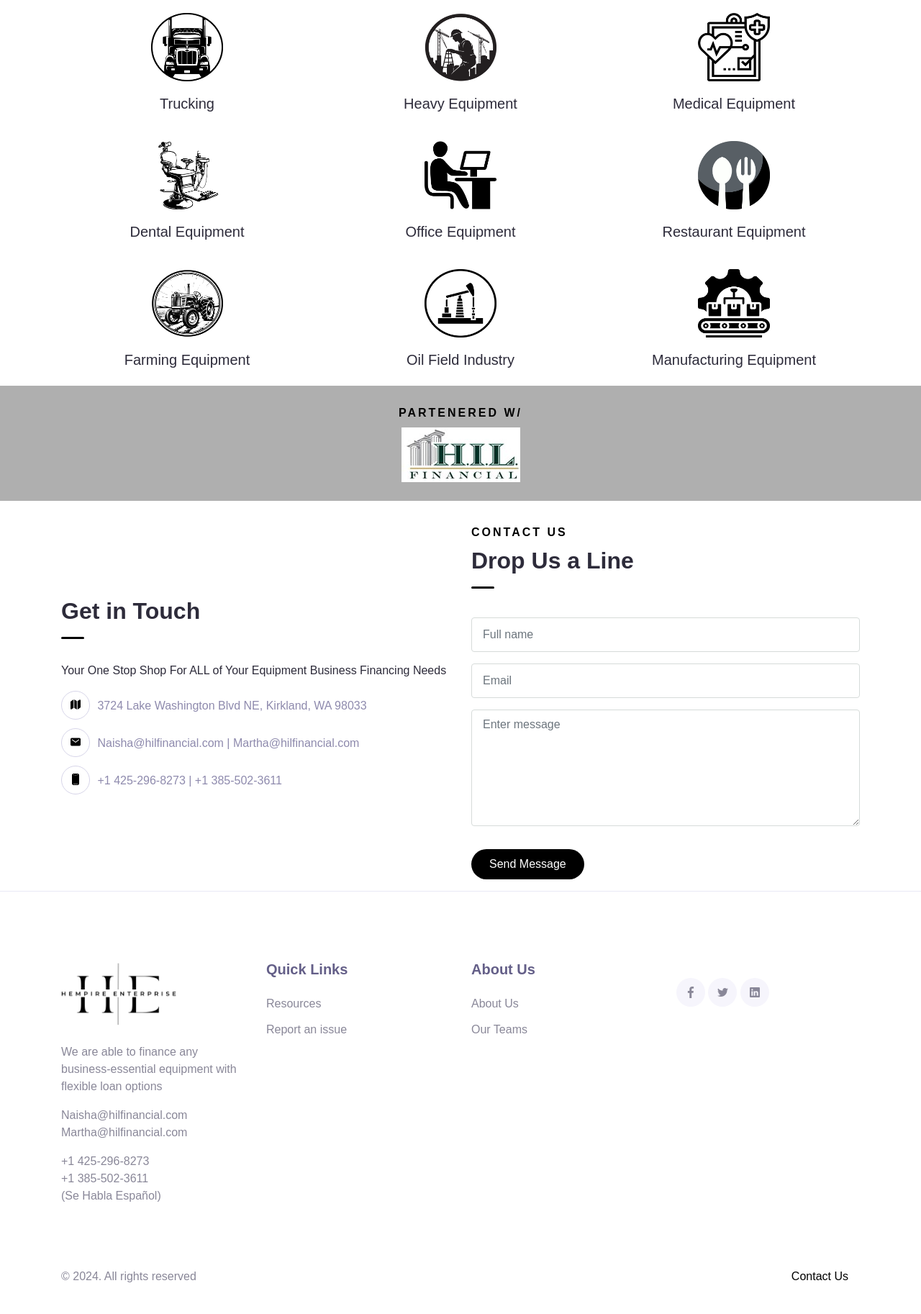
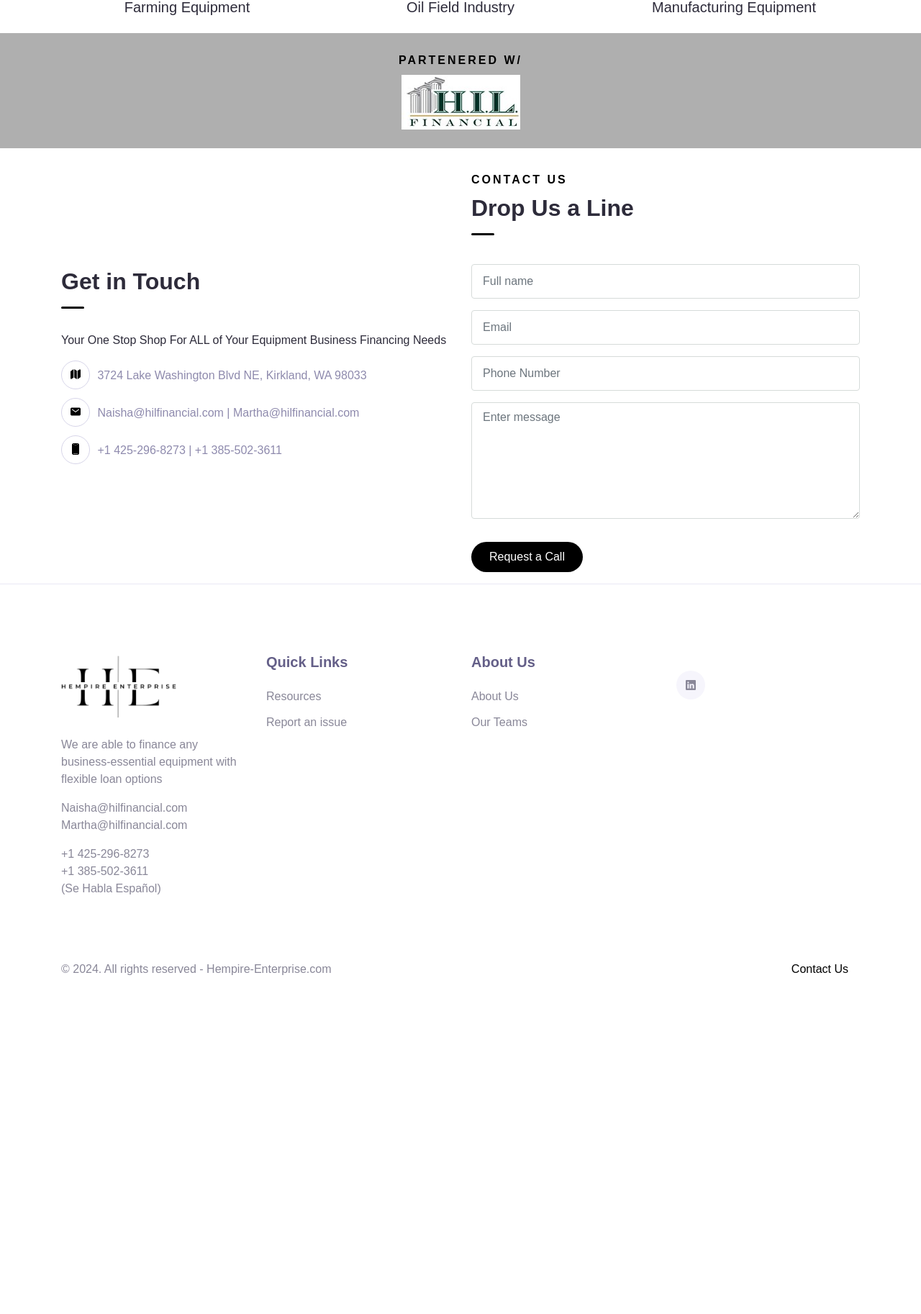
Before and after one commit to papykabukanyi/optionthree, a Flask app: page / in a window 1280 px wide. Shown: the part 1978-3804 px from the top of the page at 72% size. After the commit the page ends 3333 px from the top, so only its background shows below. Run offline with Flask 2, Linux system fonts and the light colour scheme; some libraries are stand-ins or nearby versions; some web fonts are replaced.

Commit message:
ready for production

```diff
--- a/app.py
+++ b/app.py
@@ -1,232 +1,3 @@
-# import os
-# from flask import Flask, request, render_template, redirect, url_for, flash
-# from werkzeug.utils import secure_filename
-# from fpdf import FPDF
-# import smtplib
-# from email.mime.multipart import MIMEMultipart
-# from email.mime.text import MIMEText
-# from email.mime.base import MIMEBase
-# from email import encoders
-
-# app = Flask(__name__)
-# app.config['UPLOAD_FOLDER'] = 'uploads'
-# app.config['ALLOWED_EXTENSIONS'] = {'pdf'}
-
-# if not os.path.exists(app.config['UPLOAD_FOLDER']):
-#     os.makedirs(app.config['UPLOAD_FOLDER'])
-
-# def allowed_file(filename):
-#     return '.' in filename and \
-#            filename.rsplit('.', 1)[1].lower() in app.config['ALLOWED_EXTENSIONS']
-
-# # Function to create PDF with styled content
-# def create_pdf(data, files):
-#     pdf = FPDF()
-#     pdf.add_page()
-#     pdf.set_font("Arial", size=12)
-
-#     # Add logos
-#     pdf.image('static/assets/img/Logo.png', 10, 8, 33)
-#     pdf.image('static/assets/img/clients/hil.png', 170, 8, 33)
-#     pdf.ln(30)  # Reduced space after logos
-
-#     # Business Information
-#     pdf.set_font("Arial", 'B', 8)
-#     pdf.cell(0, 8, txt="Business Information", ln=True)  # Reduced line height
-#     pdf.set_font("Arial", size=6)
-#     pdf.cell(0, 6, txt=f"Company Name: {data.get('company_name', '')}", ln=True)
-#     pdf.cell(0, 6, txt=f"Time in Business: {data.get('time_in_business', '')}", ln=True)
-#     pdf.cell(0, 6, txt=f"Address: {data.get('address_line_1', '')}, {data.get('city', '')}, {data.get('state', '')} {data.get('zip_code', '')}", ln=True)
-#     pdf.cell(0, 6, txt=f"Company Email: {data.get('company_email', '')}", ln=True)
-#     pdf.cell(0, 6, txt=f"Company Phone: {data.get('company_phone', '')}", ln=True)
-#     pdf.cell(0, 6, txt=f"EIN / TAX ID Number: {data.get('ein', '')}", ln=True)
-#     pdf.cell(0, 6, txt=f"Type of Business: {data.get('business_type', '')}", ln=True)
-#     pdf.ln(4)  # Small space before next section
-
-#     # Borrower Information
-#     pdf.set_font("Arial", 'B', 8)
-#     pdf.cell(0, 8, txt="Borrower Information", ln=True)
-#     pdf.set_font("Arial", size=6)
-#     pdf.cell(0, 6, txt=f"Name: {data.get('borrower_first_name', '')} {data.get('borrower_last_name', '')}", ln=True)
-#     pdf.cell(0, 6, txt=f"Percent Ownership: {data.get('borrower_ownership', '')}", ln=True)
-#     pdf.cell(0, 6, txt=f"SSN: {data.get('borrower_ssn', '')}", ln=True)
-#     pdf.cell(0, 6, txt=f"Phone: {data.get('borrower_phone', '')}", ln=True)
-#     pdf.cell(0, 6, txt=f"Email: {data.get('borrower_email', '')}", ln=True)
-#     pdf.cell(0, 6, txt=f"Address: {data.get('borrower_address_line_1', '')}, {data.get('borrower_city', '')}, {data.get('borrower_state', '')} {data.get('borrower_zip_code', '')}", ln=True)
-#     pdf.ln(4)
-
-#     # Co-Applicant Information
-#     pdf.set_font("Arial", 'B', 8)
-#     pdf.cell(0, 8, txt="Co-Applicant Information", ln=True)
-#     pdf.set_font("Arial", size=6)
-#     pdf.cell(0, 6, txt=f"Name: {data.get('coapplicant_first_name', '')} {data.get('coapplicant_last_name', '')}", ln=True)
-#     pdf.cell(0, 6, txt=f"Percent Ownership: {data.get('coapplicant_ownership', '')}", ln=True)
-#     pdf.cell(0, 6, txt=f"SSN: {data.get('coapplicant_ssn', '')}", ln=True)
-#     pdf.cell(0, 6, txt=f"Phone: {data.get('coapplicant_phone', '')}", ln=True)
-#     pdf.cell(0, 6, txt=f"Email: {data.get('coapplicant_email', '')}", ln=True)
-#     pdf.cell(0, 6, txt=f"Address: {data.get('coapplicant_address_line_1', '')}, {data.get('coapplicant_city', '')}, {data.get('coapplicant_state', '')} {data.get('coapplicant_zip_code', '')}", ln=True)
-#     pdf.ln(4)
-
-#     # Loan Request Information
-#     pdf.set_font("Arial", 'B', 8)
-#     pdf.cell(0, 8, txt="Loan Request Information", ln=True)
-#     pdf.set_font("Arial", size=6)
-#     pdf.cell(0, 6, txt=f"Amount of Equipments: {data.get('loan_amount', '')}", ln=True)
-#     pdf.cell(0, 6, txt=f"Max Down Payments: {data.get('max_down_payment', '')}", ln=True)
-#     pdf.cell(0, 6, txt=f"Equipment & Seller Info: {data.get('equipment_seller_info', '')}", ln=True)
-#     pdf.ln(4)
-
-#     # Agreements
-#     pdf.set_font("Arial", 'B', 8)
-#     pdf.cell(0, 8, txt="Agreements", ln=True)
-#     pdf.set_font("Arial", size=2)
-#     pdf.multi_cell(0, 6, txt="Additional information may be required based upon time in business, current credit standing, and application amount. Each individual signing below certifies that the information provided in this credit application is accurate and complete. Each individual signing below authorizes you or any lender or funding source which may be utilized (collectively referred to as 'Lenders') to obtain information from the references listed above and obtain a consumer credit report that will be ongoing and relate not only to the evaluation and/or extension of the business credit requested, but also for purposes of reviewing the account, increasing the credit line on the account (if applicable), taking collection action on the account, and for any other legitimate purpose associated with the account as may be needed from time to time. Each individual signing below further waives any right or claim which such individual would otherwise have under the Fair Credit Reporting Act in the absence of this continuing consent.")
-#     pdf.ln(10)
-
-#     # Attachments
-#     pdf.set_font("Arial", 'B', 8)
-#     pdf.cell(0, 8, txt="Attached Files", ln=True)
-#     pdf.set_font("Arial", size=6)
-#     for file in files:
-#         pdf.cell(0, 6, txt=f"File: {os.path.basename(file)}", ln=True)
-
-#     pdf_filename = os.path.join(app.config['UPLOAD_FOLDER'], "application.pdf")
-#     pdf.output(pdf_filename)
-
-#     return pdf_filename
-
-# @app.route('/form')
-# @app.route('/form.html')
-# def form():
-#     return render_template('form.html')
-
-# @app.route('/submit_form', methods=['POST'])
-# def submit_form():
-#     form_data = request.form.to_dict()
-#     files = request.files.getlist('files')
-#     uploaded_files = []
-
-#     for file in files:
-#         if file and allowed_file(file.filename):
-#             filename = secure_filename(file.filename)
-#             file_path = os.path.join(app.config['UPLOAD_FOLDER'], filename)
-#             file.save(file_path)
-#             uploaded_files.append(file_path)
-
-#     pdf_filename = create_pdf(form_data, uploaded_files)
-
-#     sender_email = 'papykabukanyi@gmail.com'
-#     receiver_email = 'papykabukanyi@gmail.com'
-#     password = 'snwucxupdkadlfef'
-
-#     msg = MIMEMultipart()
-#     msg['From'] = sender_email
-#     msg['To'] = receiver_email
-#     msg['Subject'] = "TEST Form Submission"
-
-#     body = "Please find the attached form submission and supporting documents.-- THIS IS A TEST FILE -- https://betahempire.onrender.com/"
-#     msg.attach(MIMEText(body, 'plain'))
-
-#     with open(pdf_filename, "rb") as attachment:
-#         part = MIMEBase('application', 'octet-stream')
-#         part.set_payload(attachment.read())
-#         encoders.encode_base64(part)
-#         part.add_header('Content-Disposition', f"attachment; filename= {os.path.basename(pdf_filename)}")
-#         msg.attach(part)
-
-#     for file in uploaded_files:
-#         with open(file, "rb") as attachment:
-#             part = MIMEBase('application', 'octet-stream')
-#             part.set_payload(attachment.read())
-#             encoders.encode_base64(part)
-#             part.add_header('Content-Disposition', f"attachment; filename= {os.path.basename(file)}")
-#             msg.attach(part)
-
-#     server = smtplib.SMTP('smtp.gmail.com', 587)
-#     server.starttls()
-#     server.login(sender_email, password)
-#     text = msg.as_string()
-#     server.sendmail(sender_email, receiver_email, text)
-#     server.quit()
-
-#     for file in uploaded_files:
-#         os.remove(file)
-
-#     os.remove(pdf_filename)  # Remove the generated PDF file
-
-#     return render_template('congratulation.html')  # Render confirmation page
-
-# # Confirmation page route
-# @app.route('/congratulation.html')
-# def congratulation():
-#     return render_template('congratulation.html')
-
-# # Additional routes for other pages
-# @app.route('/')
-# @app.route('/index')
-# @app.route('/index.html')
-# def index():
-#     return render_template('index.html')
-
-# @app.route("/contact")
-# @app.route("/contact.html")
-# def contact():
-#     return render_template("contact.html")
-
-# @app.route("/question")
-# @app.route("/question.html")
-# def questions():
-#     return render_template("question.html")
-
-# @app.route("/about")
-# @app.route("/about.html")
-# def about():
-#     return render_template("about.html")
-
-# # Contact form email route
-# @app.route('/send_email', methods=['POST'])
-# def send_email():
-#     full_name = request.form['full_name']
-#     email = request.form['email']
-#     message = request.form['message']
-
-#     sender_email = 'papykabukanyi@gmail.com'
-#     sender_password = 'snwucxupdkadlfef'
-#     receiver_email = 'papykabukanyi@gmail.com'
-
-#     msg = MIMEMultipart()
-#     msg['From'] = sender_email
-#     msg['To'] = receiver_email
-#     msg['Subject'] = "New Contact Form Submission"
-
-#     body = f"Name: {full_name}\nEmail: {email}\nMessage: {message}"
-#     msg.attach(MIMEText(body, 'plain'))
-
-#     try:
-#         server = smtplib.SMTP('smtp.gmail.com', 587)
-#         server.starttls()
-#         server.login(sender_email, sender_password)
-#         text = msg.as_string()
-#         server.sendmail(sender_email, receiver_email, text)
-#         server.quit()
-#         flash('Message sent successfully!')
-#     except Exception as e:
-#         flash('Failed to send message. Please try again later.')
-
-#     return redirect(url_for('email_sent'))
-
-# @app.route('/email_sent.html')
-# def email_sent():
-#     return render_template('email_sent.html')
-
-# if __name__ == "__main__":
-#     app.secret_key = 'supersecretkey'
-#     app.run(debug=True)
-
-
-
-
-
 import os
 from flask import Flask, request, render_template, redirect, url_for, flash
 from werkzeug.utils import secure_filename
@@ -334,8 +105,8 @@ def submit_form():
     msg = MIMEMultipart()
     msg['From'] = sender_email
     msg['To'] = receiver_email
-    msg['Subject'] = "TEST Form Submission"
-    body = "Please find the attached form submission and supporting documents.-- THIS IS A TEST FILE -- https://betahempire.onrender.com/"
+    msg['Subject'] = "You Have a New Application!"
+    body = "Please find the attached form submission and supporting documents. \nApplication sent from https://hempire-enterprise.com/"
     msg.attach(MIMEText(body, 'plain'))
     with open(pdf_filename, "rb") as attachment:
         part = MIMEBase('application', 'octet-stream')
@@ -390,6 +161,7 @@ def about():
 def send_email():
     full_name = request.form['full_name']
     email = request.form['email']
+    phone_number = request.form['phone_number']
     message = request.form['message']
     sender_email = os.getenv('SENDER_EMAIL')
     sender_password = os.getenv('SENDER_PASSWORD')
@@ -398,7 +170,7 @@ def send_email():
     msg['From'] = sender_email
     msg['To'] = receiver_email
     msg['Subject'] = "New Contact Form Submission"
-    body = f"Name: {full_name}\nEmail: {email}\nMessage: {message}"
+    body = f"Name: {full_name}\nEmail: {email}\nPhone: {phone_number}\nMessage: {message}"
     msg.attach(MIMEText(body, 'plain'))
     try:
         server = smtplib.SMTP('smtp.gmail.com', 587)
--- a/templates/index.html
+++ b/templates/index.html
@@ -98,12 +98,10 @@
             <h1 class="mb-4">NEED EQUIPMENT FINANCING FOR YOUR BUSINESS?</h1>
             <p class="text-lg mb-5">Partnering with an industry leader grants you access to exclusive programs not
               offered anywhere else.</p>
-
             <a href="form.html" class="btn btn-primary">Apply Now</a>
           </div>
           <div class="col-lg-6 py-3 wow zoomIn">
             <div class="img-place">
-              <img src="../static/assets/img/machinery.png" alt="">
             </div>
           </div>
         </div>
@@ -118,7 +116,6 @@
           <div class="col-md-6 col-lg-4 py-3 wow fadeInUp">
             <div class="d-flex flex-row">
               <div class="img-fluid mr-3">
-                <img src="../static/assets/img/icon_pattern.svg" alt="">
               </div>
               <div>
                 <h5>TOTAL SOLUTION FINANCING</h5>
@@ -132,7 +129,6 @@
           <div class="col-md-6 col-lg-4 py-3 wow fadeInUp">
             <div class="d-flex flex-row">
               <div class="img-fluid mr-3">
-                <img src="../static/assets/img/icon_pattern.svg" alt="">
               </div>
               <div>
                 <h5>SIMPLE & CONVENIENT</h5>
@@ -148,7 +144,6 @@
           <div class="col-md-6 col-lg-4 py-3 wow fadeInUp">
             <div class="d-flex flex-row">
               <div class="img-fluid mr-3">
-                <img src="../static/assets/img/icon_pattern.svg" alt="">
               </div>
               <div>
                 <h5>CONSERVE YOUR CASH AND TAKE ADVANTAGE OF TAX BENEFITS</h5>
@@ -162,7 +157,6 @@
           <div class="col-md-6 col-lg-4 py-3 wow fadeInUp">
             <div class="d-flex flex-row">
               <div class="img-fluid mr-3">
-                <img src="../static/assets/img/icon_pattern.svg" alt="">
               </div>
               <div>
                 <h5>ALL BUSINESS ENTITIES WELCOMED</h5>
@@ -180,7 +174,6 @@
           <div class="col-md-6 col-lg-4 py-3 wow fadeInUp">
             <div class="d-flex flex-row">
               <div class="img-fluid mr-3">
-                <img src="../static/assets/img/icon_pattern.svg" alt="">
               </div>
               <div>
                 <h5>PICK YOUR PAYMENT</h5>
@@ -195,7 +188,6 @@
           <div class="col-md-6 col-lg-4 py-3 wow fadeInUp">
             <div class="d-flex flex-row">
               <div class="img-fluid mr-3">
-                <img src="../static/assets/img/icon_pattern.svg" alt="">
               </div>
               <div>
                 <h5>OUR SERVICES ARE 100% FREE</h5>
@@ -221,55 +213,55 @@
         <div class="row mt-5 text-center">
           <div class="col-lg-4 py-3 wow fadeInUp">
             <div class="spaces">
-              <img src="../static/assets/img/trucking.png" alt="" style="width: 100px; height: 95px;">
+              <img src="../static/assets/img/trucking.png" alt="Trucking equipments hempire enterprise" style="width: 100px; height: 95px;">
             </div>
             <h5>Trucking</h5>
           </div>
           <div class="col-lg-4 py-3 wow fadeInUp">
             <div class="spaces">
-              <img src="../static/assets/img/contrustion.png" alt="" style="width: 100px; height: 95px;">
+              <img src="../static/assets/img/contrustion.png" alt="Heavy Equipment hempire enterprise" style="width: 100px; height: 95px;">
             </div>
             <h5>Heavy Equipment</h5>
           </div>
           <div class="col-lg-4 py-3 wow fadeInUp">
             <div class="spaces">
-              <img src="../static/assets/img/medical.png" alt="" style="width: 100px; height: 95px;">
+              <img src="../static/assets/img/medical.png" alt="Medical Equipment hempire enterprise" style="width: 100px; height: 95px;">
             </div>
             <h5>Medical Equipment</h5>
           </div>
           <div class="col-lg-4 py-3 wow fadeInUp">
             <div class="spaces">
-              <img src="../static/assets/img/dental.png" alt="" style="width: 100px; height: 95px;">
+              <img src="../static/assets/img/dental.png" alt="Dental Equipment hempire enterprise" style="width: 100px; height: 95px;">
             </div>
             <h5>Dental Equipment</h5>
           </div>
           <div class="col-lg-4 py-3 wow fadeInUp">
             <div class="spaces">
-              <img src="../static/assets/img/office.png" alt="" style="width: 100px; height: 95px;">
+              <img src="../static/assets/img/office.png" alt="Office Equipment hempire enterprise" style="width: 100px; height: 95px;">
             </div>
             <h5>Office Equipment</h5>
           </div>
           <div class="col-lg-4 py-3 wow fadeInUp">
             <div class="spaces">
-              <img src="../static/assets/img/restaurant.png" alt="" style="width: 100px; height: 95px;">
+              <img src="../static/assets/img/restaurant.png" alt="Restaurant Equipment hempire enterprise" style="width: 100px; height: 95px;">
             </div>
             <h5>Restaurant Equipment</h5>
           </div>
           <div class="col-lg-4 py-3 wow fadeInUp">
             <div class="spaces">
-              <img src="../static/assets/img/farming.png" alt="" style="width: 100px; height: 95px;">
+              <img src="../static/assets/img/farming.png" alt="Farming Equipment hempire enterprise" style="width: 100px; height: 95px;">
             </div>
             <h5>Farming Equipment</h5>
           </div>
           <div class="col-lg-4 py-3 wow fadeInUp">
             <div class="spaces">
-              <img src="../static/assets/img/oil.png" alt="" style="width: 100px; height: 95px;">
+              <img src="../static/assets/img/oil.png" alt="Oil Field Industry hempire enterprise" style="width: 100px; height: 95px;">
             </div>
             <h5>Oil Field Industry</h5>
           </div>
           <div class="col-lg-4 py-3 wow fadeInUp">
             <div class="spaces">
-              <img src="../static/assets/img/Manufacturing.png" alt="" style="width: 100px; height: 95px;">
+              <img src="../static/assets/img/Manufacturing.png" alt="Manufacturing Equipment hempire enterprise" style="width: 100px; height: 95px;">
             </div>
             <h5>Manufacturing Equipment</h5>
           </div>
@@ -283,7 +275,7 @@
         <div class="row row-cols-2 row-cols-md-3 row-cols-lg-5 justify-content-center">
           <div class="item wow zoomIn">
             <div class="subhead">Partenered w/</div>
-            <img src="../static/assets/img/clients/hil.png" alt="">
+            <img src="../static/assets/img/clients/hil.png" alt="hempire enterprise">
           </div>
         </div>
       </div> <!-- .container-fluid -->
@@ -326,9 +318,12 @@
                 <input type="email" class="form-control" name="email" placeholder="Email" required>
               </div>
               <div class="py-2">
+                <input type="tel" class="form-control" name="phone_number" placeholder="Phone Number" required>
+              </div>
+              <div class="py-2">
                 <textarea rows="6" class="form-control" name="message" placeholder="Enter message" required></textarea>
               </div>
-              <button type="submit" class="btn btn-primary rounded-pill mt-4">Send Message</button>
+              <button type="submit" class="btn btn-primary rounded-pill mt-4">Request a Call</button>
             </form>
           </div>
         </div>
@@ -341,7 +336,7 @@
     <div class="container">
       <div class="row justify-content-center mb-5">
         <div class="col-lg-3 py-3">
-          <h3><img src="../static/assets/img/Logo.png" alt="Logo" class="d-inline-block align-text-top"
+          <h3><img src="../static/assets/img/Logo.png" alt="Get Funded - Equipment Financing for Your Business" class="d-inline-block align-text-top"
               style="height: 90px; width: 160px;"></h3>
           <p>We are able to finance any business-essential equipment with flexible loan options</p>
           <p><a>Naisha@hilfinancial.com <br> Martha@hilfinancial.com</a></p>
@@ -363,16 +358,16 @@
         </div>
         <div class="col-lg-3 py-3">
           <div class="sosmed-button mt-4">
-            <a href="#"><span class="mai-logo-facebook-f"></span></a>
-            <a href="#"><span class="mai-logo-twitter"></span></a>
-            <a href="#"><span class="mai-logo-linkedin"></span></a>
+            <!-- <a href="#"><span class="mai-logo-facebook-f"></span></a>
+            <a href="#"><span class="mai-logo-instagram"></span></a> -->
+            <a href="https://www.linkedin.com/company/hempire-enterprise"><span class="mai-logo-linkedin"></span></a>
           </div>
         </div>
       </div>
 
       <div class="row">
         <div class="col-sm-6 py-2">
-          <p id="copyright">&copy; 2024. All rights reserved</p>
+          <p id="copyright">&copy; 2024. All rights reserved - Hempire-Enterprise.com</p>
         </div>
         <div class="col-sm-6 py-2 text-right">
           <!-- <div class="d-inline-block px-3">
```
Also changed, not shown: templates/about.html (+8 -8 lines), templates/congratulation.html (+5 -5 lines), templates/contact.html (+9 -6 lines), templates/email_sent.html (+5 -5 lines), templates/question.html (+5 -5 lines), 3 other files.
